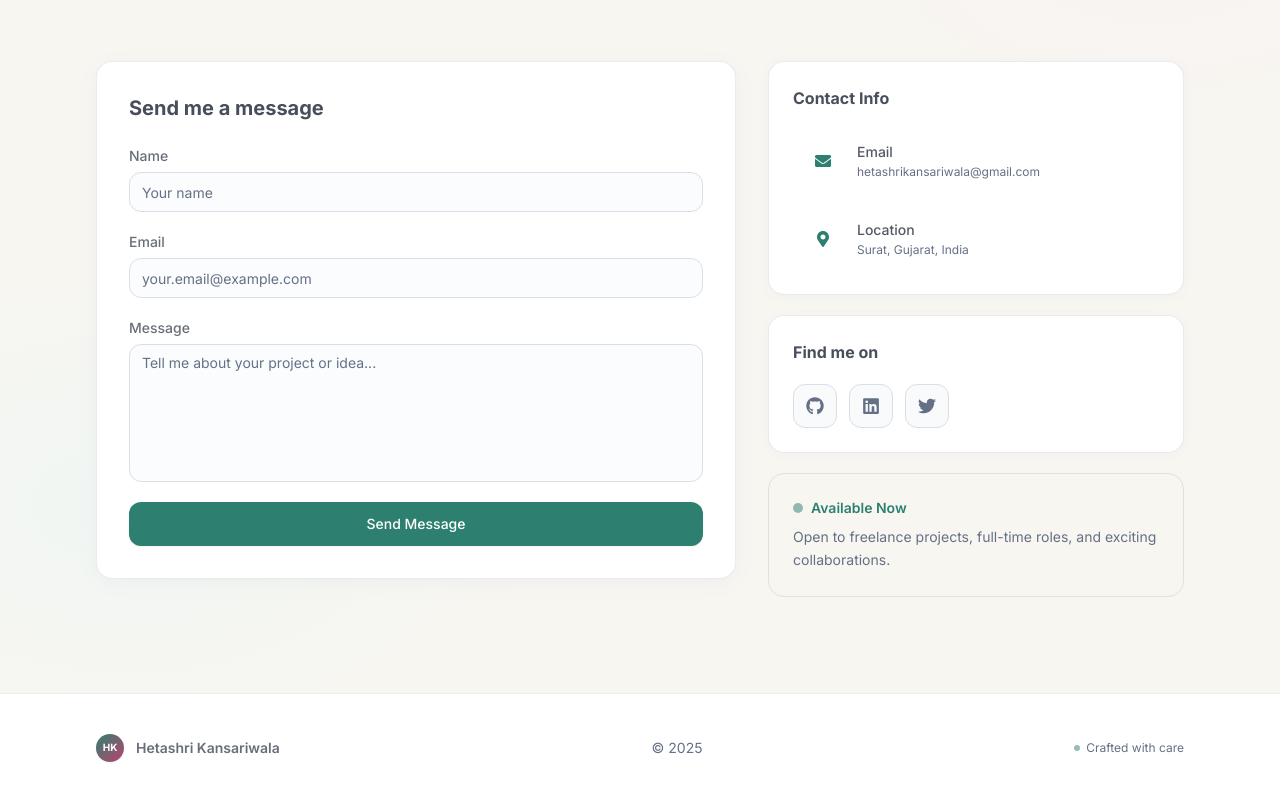
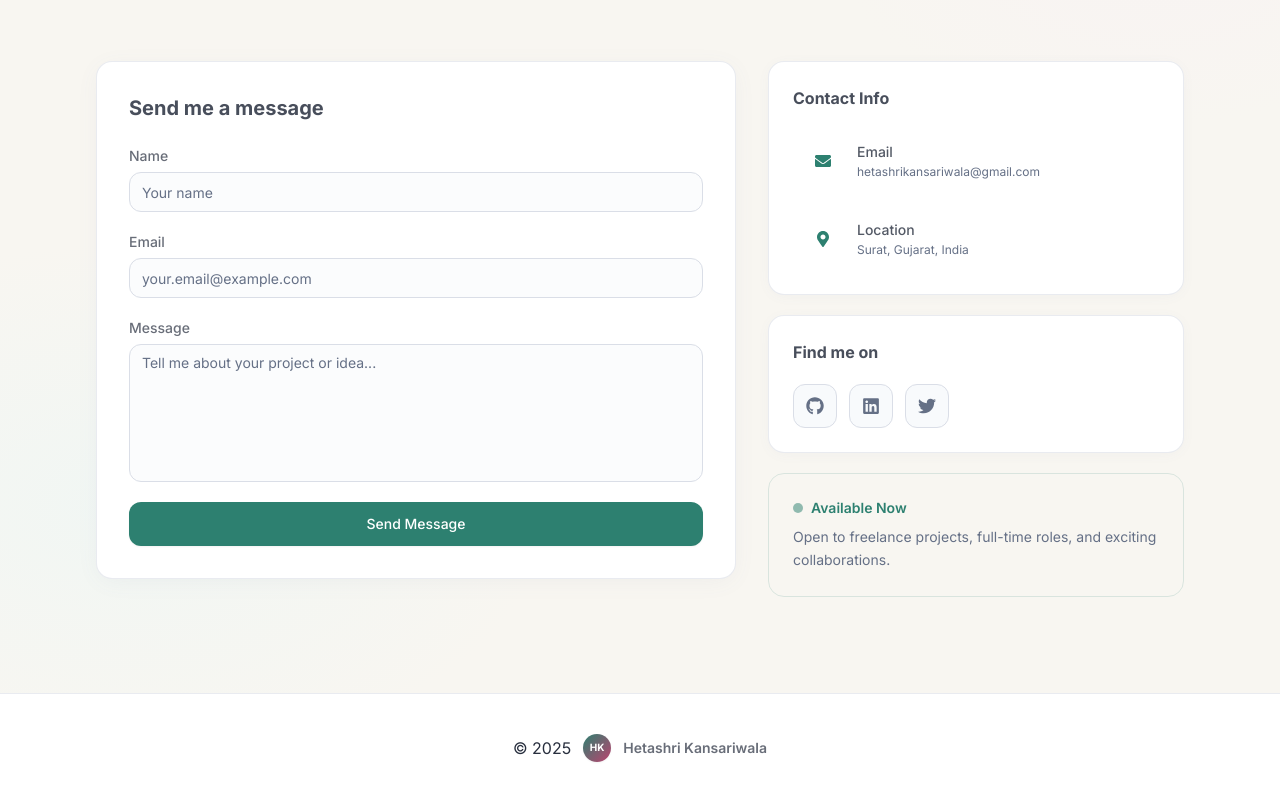
Before and after one commit to hetashridk/Hetashri_Kansariwala, a React (Vite) app: page / in a window 1280 px wide. Shown: the part 6102-6902 px from the top of the page. Built offline with nearby package versions, Linux system fonts and the light colour scheme; the HTML template or start-up script is replaced by a standard one.

Commit message:
copyright in center

```diff
--- a/src/pages/Index.tsx
+++ b/src/pages/Index.tsx
@@ -25,19 +25,17 @@ const Index = () => {
 
       <footer className="relative z-10 py-10 px-4 bg-white border-t border-border/60">
         <div className="container mx-auto max-w-6xl">
-          <div className="flex flex-col md:flex-row items-center justify-between gap-4">
-            <div className="flex items-center gap-3">
+          <div className="flex flex-col md:flex-row items-center justify-center gap-4">
+            <div className="flex justify-center items-center gap-3">
+              <div className="flex items-center gap-1.5">
+                © {new Date().getFullYear()}
+              </div>
               <div className="w-7 h-7 rounded-lg bg-gradient-to-br from-primary to-secondary flex items-center justify-center shadow-sm">
                 <span className="text-white text-[10px] font-bold">HK</span>
               </div>
-              <span className="font-semibold text-foreground/70 text-sm">Hetashri Kansariwala</span>
-            </div>
-            <p className="text-muted-foreground text-sm">
-              © {new Date().getFullYear()}
-            </p>
-            <div className="flex items-center gap-1.5">
-              <span className="w-1.5 h-1.5 rounded-full bg-primary animate-pulse" />
-              <span className="text-xs text-muted-foreground">Crafted with care</span>
+              <div className="font-semibold text-foreground/70 text-sm">
+                Hetashri Kansariwala
+              </div>
             </div>
           </div>
         </div>
```
